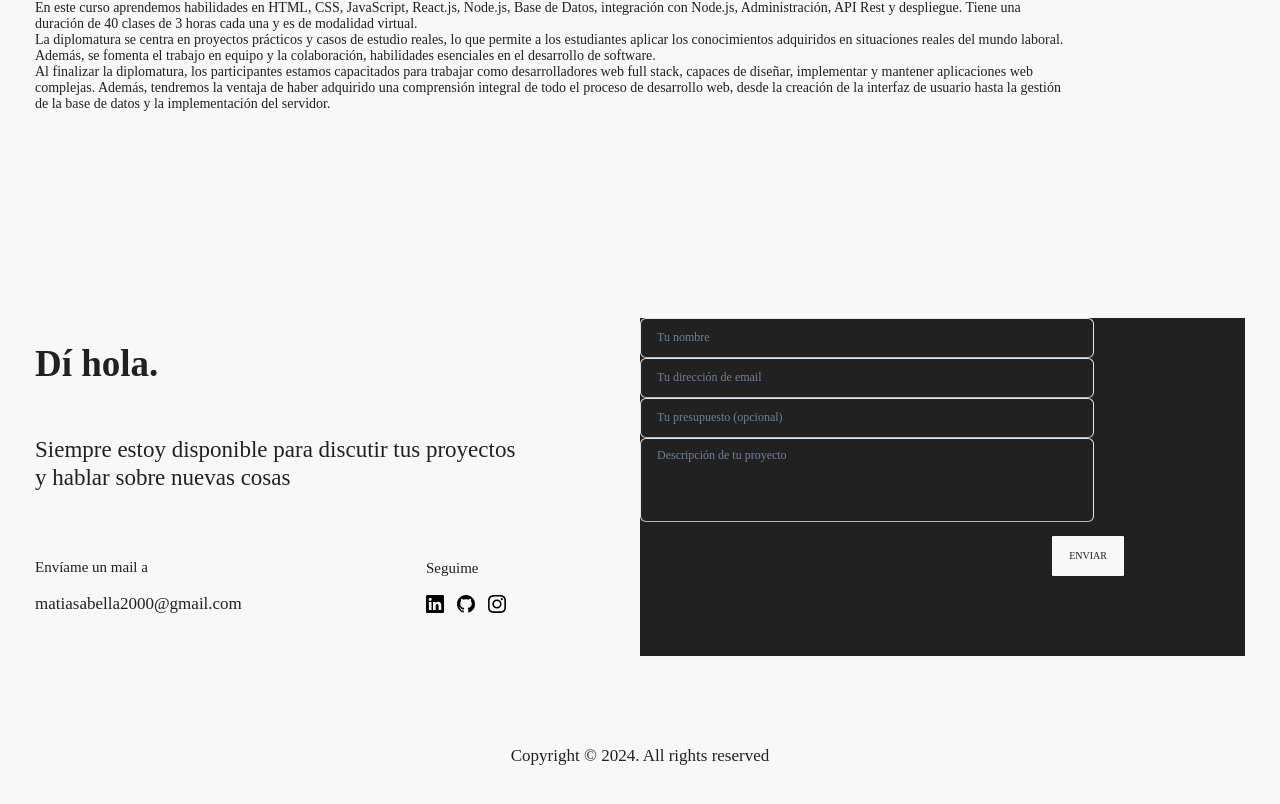
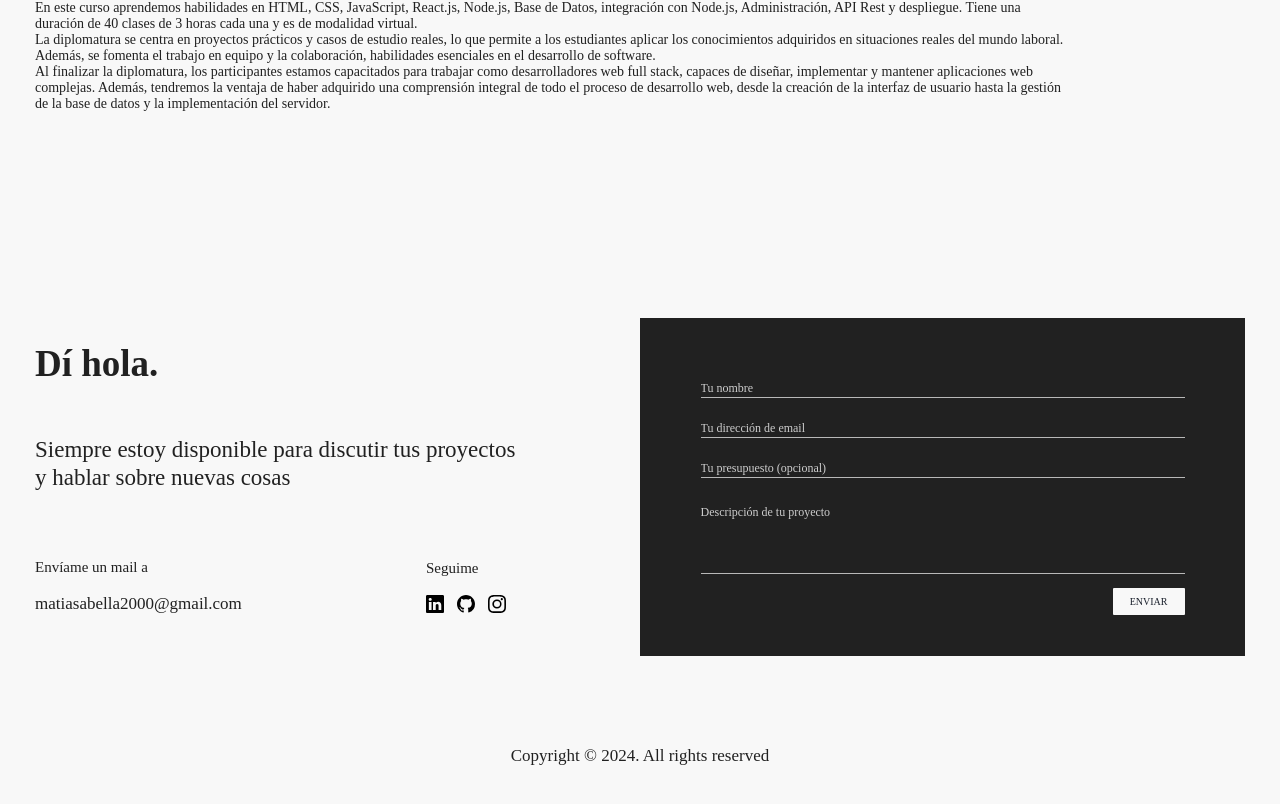
Before and after one commit to abellamatias/portfolio-react, a React (Vite) app: page / in a window 1280 px wide. Shown: the part 2494-3298 px from the top of the page. Built offline with nearby package versions, Linux system fonts and the light colour scheme.

Commit message:
Listo el formulario. Faltan validaciones y hacer que envíe mensaje

```diff
--- a/src/Components/main/contacto/CustomButton.jsx
+++ b/src/Components/main/contacto/CustomButton.jsx
@@ -6,9 +6,12 @@ function CustomButton() {
     <Flex
     w='80%'
     justify='right'
+    m='0 auto'
     ><Button
     border='none'
+    height='auto'
     mt='14px'
+    lineHeight={1.15}
     borderRadius='1px'
     bg='brand.white'
     p='8px 17px'
--- a/src/Components/main/contacto/CustomInput.jsx
+++ b/src/Components/main/contacto/CustomInput.jsx
@@ -8,15 +8,26 @@ const CustomInput = ({typeName, idName, placeholderText}) => {
             name={idName}
             id={idName}
             placeholder={placeholderText}
-            w='75%'
-            p=' 26pa 5% 3px 0'
+            w='80%'
+            m='0 auto'
+            p=' 26px 5% 3px 0'
+            border='none'
             borderBottom= '1px solid rgba(248, 248, 248, 0.7)'
+            borderRadius='0'
             bg='brand.black'
             color='brand.white'
             fontSize='12px'
             outline='none'
             autoComplete="off"
-            _focus = {{ borderColor: 'brand.white' }}
+            _focus = {{ borderColor: 'brand.white', boxShadow:'none' }}
+            _placeholder={{ color: 'brand.white', opacity: 0.8, fontWeight: 'lighter'}}
+            sx={{
+              '&:-webkit-autofill': {
+                WebkitBoxShadow: '0 0 0px 1000px brand.black inset',
+                WebkitTextFillColor: '#f8f8f8',
+                transition: 'background-color 5000s ease-in-out 0s'
+              }
+            }}
 
             />
   )
--- a/src/Components/main/contacto/CustomTextarea.jsx
+++ b/src/Components/main/contacto/CustomTextarea.jsx
@@ -10,16 +10,21 @@ const CustomTextarea = ({idName, placeholderText, rowsCant}) => {
             name={idName}
             id={idName}
             placeholder={placeholderText}
-            w='75%'
-            p=' 26pa 5% 3px 0'
+            w='80%'
+            m='0 auto'
+            p=' 26px 5% 3px 0'
+            border='none'
             borderBottom= '1px solid rgba(248, 248, 248, 0.7)'
+            borderRadius='0'
             bg='brand.black'
             color='brand.white'
             fontSize='12px'
             outline='none'
             autoComplete="off"
             resize='none'
-            _focus = {{ borderColor: 'brand.white' }}
+            _focus = {{ borderColor: 'brand.white', boxShadow:'none' }}
+            _placeholder={{ color: 'brand.white', opacity: 0.8, fontWeight: 'lighter', padding:'0' }}
+
 
             />
 
--- a/src/Components/main/contacto/Formulario.jsx
+++ b/src/Components/main/contacto/Formulario.jsx
@@ -1,4 +1,4 @@
-import { Flex, FormControl} from '@chakra-ui/react'
+import { Center, Flex, FormControl} from '@chakra-ui/react'
 import React from 'react'
 import CustomInput from './CustomInput'
 import CustomTextarea from './CustomTextarea'
@@ -6,8 +6,8 @@ import CustomButton from './CustomButton'
 
 function Formulario() {
   return (
-    <Flex as='section' bg='brand.black' flexBasis='50%' flexDir='column' justify='center' align='center' >
-                    <FormControl w='100%' minH='338px' display='flex' flexDir='column' justify='center' align='center'>
+    <Flex as='section' bg='brand.black' flexBasis='50%' flexDir='column' justify='center' align='center' minH='338px'>
+                    <FormControl w='100%' display='flex' flexDir='column' justify='center' align='center' autoComplete="off">
                         <CustomInput typeName="text" idName="nombre" placeholderText="Tu nombre"/>
                         <CustomInput typeName="email" idName="email" placeholderText="Tu dirección de email" />
                         <CustomInput typeName="text" idName="presupuesto" placeholderText="Tu presupuesto (opcional)"/>
```
